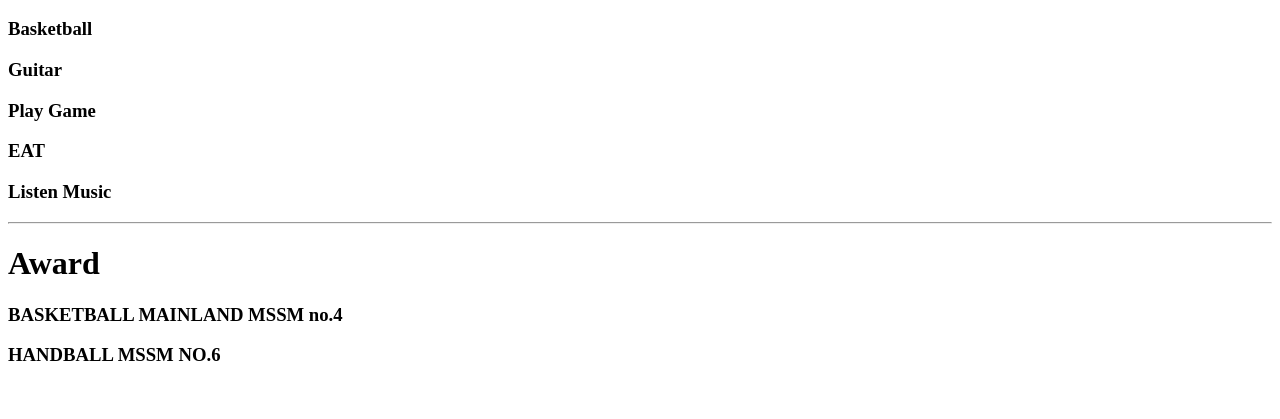
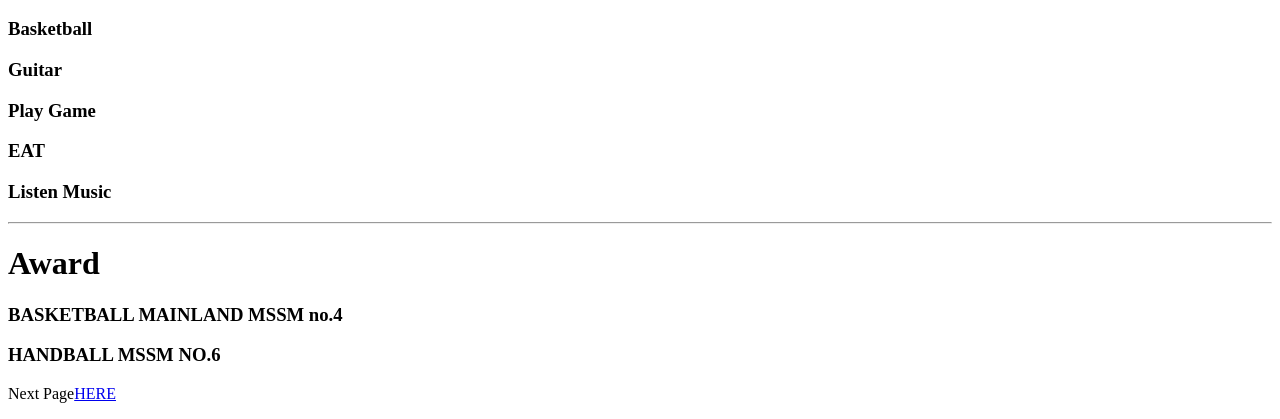
Before and after one commit to borlin4939-arch/MY-Profile, a plain HTML site: page BorLIN.html in a window 1280 px wide. Shown: the part 541-960 px from the top of the page. Before the commit the page ends 926 px from the top, so only its background shows below. Drawn offline with Linux system fonts and the light colour scheme.

Commit message:
Update BorLIN.html

```diff
--- a/BorLIN.html
+++ b/BorLIN.html
@@ -33,5 +33,7 @@
     <h3>HANDBALL MSSM NO.6</h3>
     <h3></h3>
 
+    <p>Next Page<a href="borlin2.html">HERE</a></p>
+
 </body>
 </html>
```
